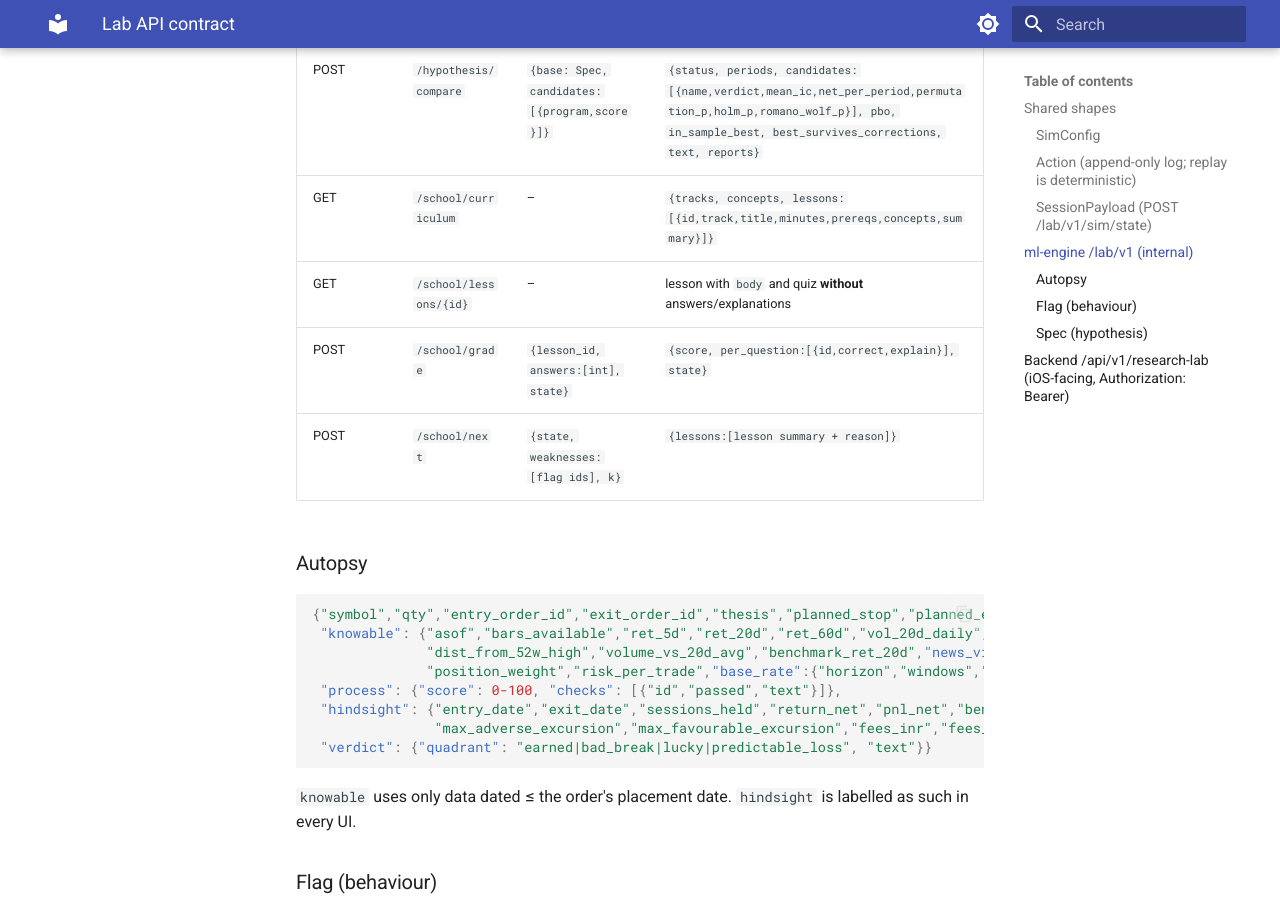
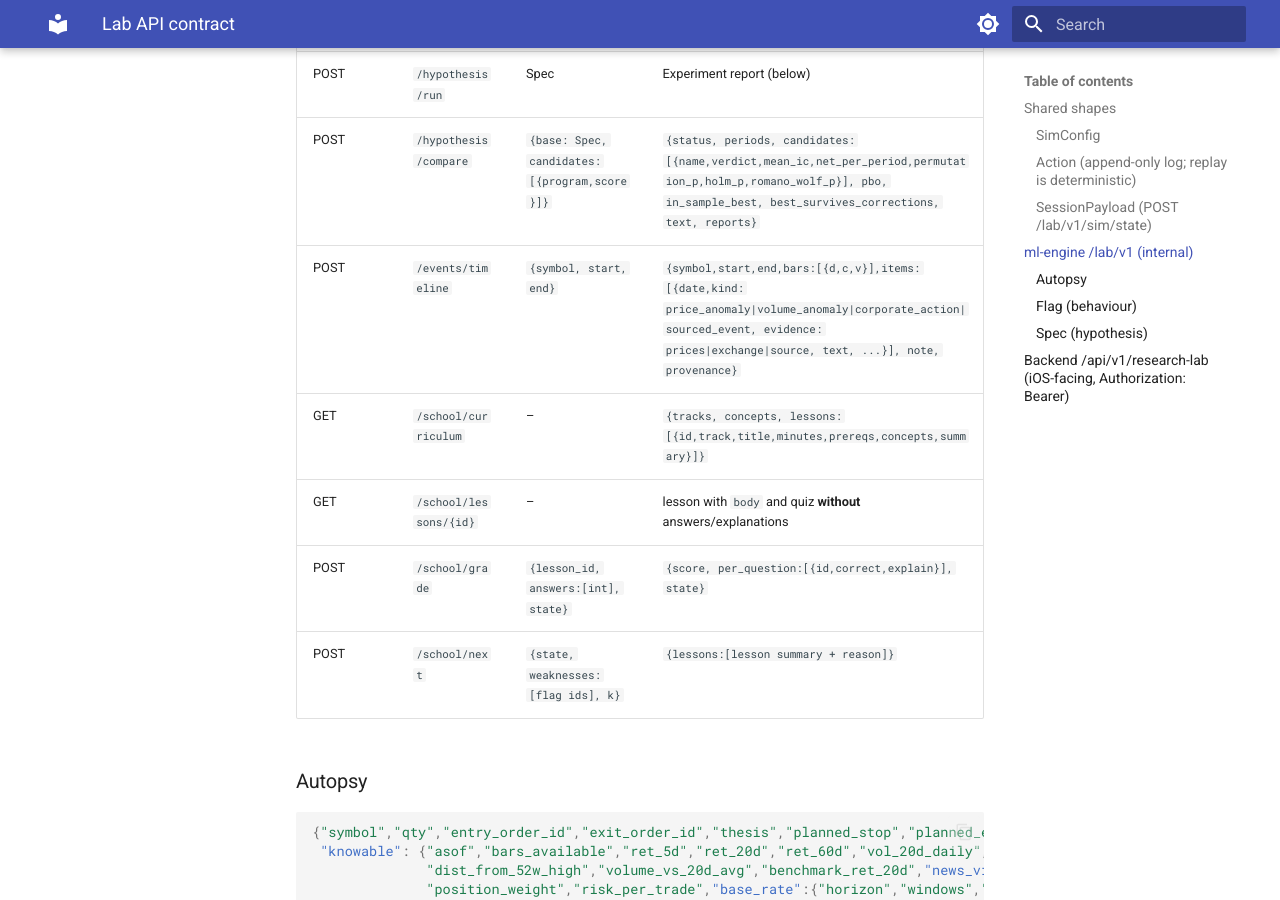
Before and after one commit to snp05016/nivesh, an MkDocs documentation site: the page built from docs/platform/api-contract.md, in a window 1280 px wide and 900 px high, scrolled down 2094 px. Built offline with MkDocs 1.6.1 and Material for MkDocs 9.7.7, drawn with Linux system fonts in a browser that asks for light colours; some of the changed text lies outside the part shown.

Commit message:
docs(lab): contract adds session news and event timeline

````diff
--- a/docs/platform/api-contract.md
+++ b/docs/platform/api-contract.md
@@ -40,8 +40,10 @@
    "benchmark_return","excess_return","turnover_x","costs_inr","cost_drag","trades","hit_rate","profit_factor","avg_hold_days","sessions","score"},
  "watchlist": [{"symbol","listed","date","close","volume","chg_1d","chg_20d","stale"}],
  "provenance": {"source": "store|local_csv", "warnings": ["..."], "benchmark", "rows", "window"},
- "benchmark": "^NSEI|null"}
+ "benchmark": "^NSEI|null",
+ "news": [{"date","symbol|null","title","source","url"}]}
 ```
+`news` holds only items published on or before `clock` (curated, sourced scenario timelines), newest first.
 Order `status`: `OPEN | PARTIAL | FILLED | CANCELLED | EXPIRED | PARTIAL_EXPIRED | REJECTED`.
 Invalid action → **422** `{"detail": "action N: <reason safe to show>"}`.
 
@@ -58,6 +60,7 @@
 | POST | `/features/compile` | `{program}` | `{ok, fingerprint, nodes, outputs:[{name,lineage,warmup_bars,availability}]}` or `{ok:false,error,line,col}` |
 | POST | `/hypothesis/run` | Spec | Experiment report (below) |
 | POST | `/hypothesis/compare` | `{base: Spec, candidates:[{program,score}]}` | `{status, periods, candidates:[{name,verdict,mean_ic,net_per_period,permutation_p,holm_p,romano_wolf_p}], pbo, in_sample_best, best_survives_corrections, text, reports}` |
+| POST | `/events/timeline` | `{symbol, start, end}` | `{symbol,start,end,bars:[{d,c,v}],items:[{date,kind: price_anomaly|volume_anomaly|corporate_action|sourced_event, evidence: prices|exchange|source, text, ...}], note, provenance}` |
 | GET | `/school/curriculum` | – | `{tracks, concepts, lessons:[{id,track,title,minutes,prereqs,concepts,summary}]}` |
 | GET | `/school/lessons/{id}` | – | lesson with `body` and quiz **without** answers/explanations |
 | POST | `/school/grade` | `{lesson_id, answers:[int], state}` | `{score, per_question:[{id,correct,explain}], state}` |
@@ -106,6 +109,7 @@
 | GET | `/sessions/{id}/autopsy?order_id=` | ml-engine autopsy |
 | POST | `/sessions/{id}/mentor` | `{question, order_id?}` → `{answer, grounded_on:{...facts used}, mode:"llm"|"rules", disclaimer}` |
 | DELETE | `/sessions/{id}` | |
+| POST | `/events/timeline` | proxy (Market Event Reconstruction) |
 | GET | `/school/curriculum` · `/school/lessons/{id}` | proxy |
 | POST | `/school/lessons/{id}/grade` | `{answers}` → grade + saves progress |
 | GET | `/school/progress` | `{state, mastered:[concepts], completed:[lessons]}` |
````
